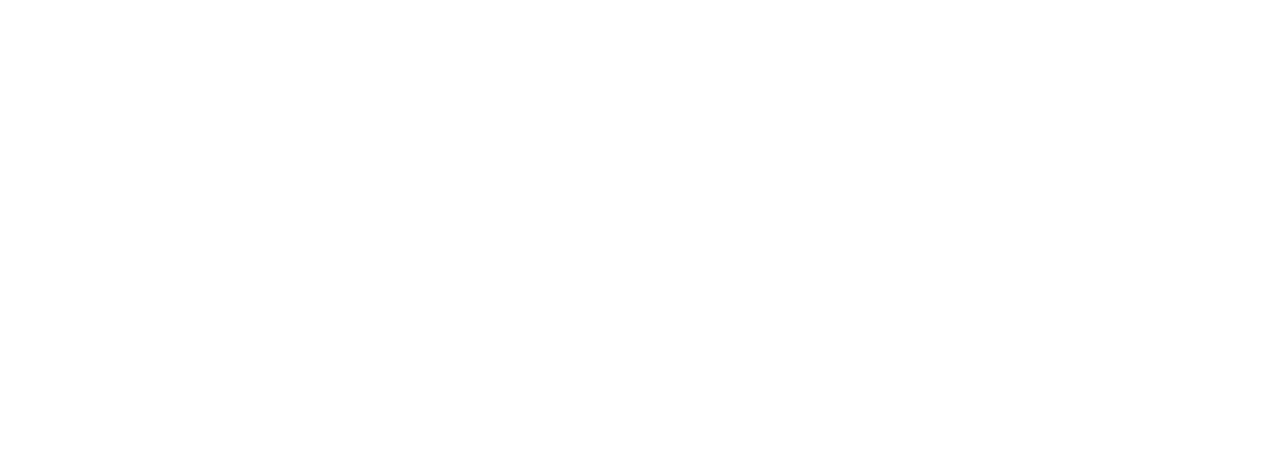
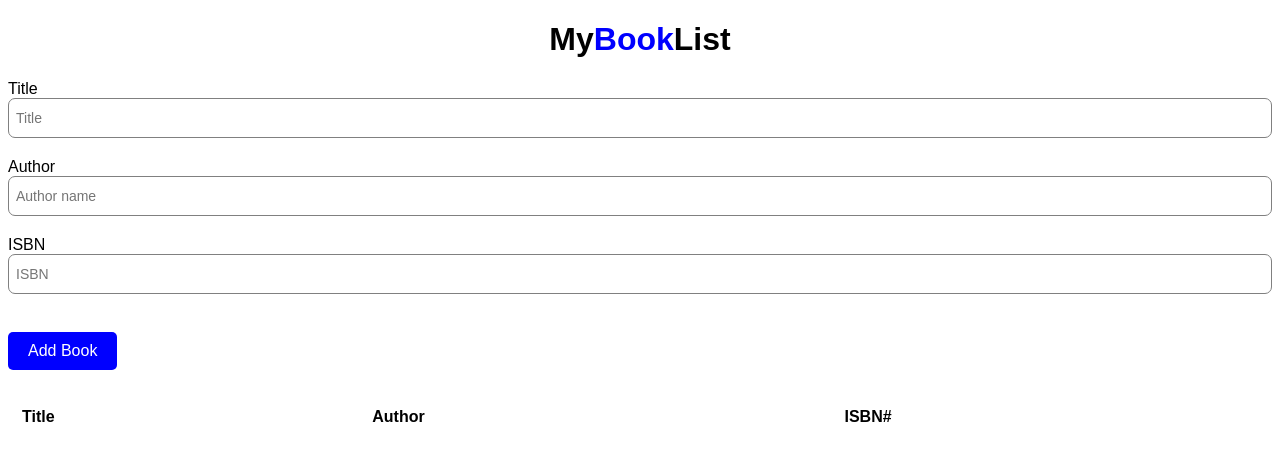
Before and after one commit to acciojob/book-list-Stakshi301, a website: page main.html in a window 1280 px wide. Drawn offline with Linux system fonts and the light colour scheme.

Commit message:
created a submission

```diff
--- a/main.html
+++ b/main.html
@@ -8,7 +8,31 @@
 
 <body>
 	<!-- the entire body must be written by student -->
-    <script type="text/javascript" src="./script.js">
+
+	<h1 class='heading'>My<span>Book</span>List</h1>
+	<form class='form-group'>
+		<label for='title'>Title</label>
+		<input id='title' type='text' placeholder='Title' />
+		<label for='author'>Author</label>
+		<input id='author' type='text' placeholder='Author name' />
+		<label for='isbn'>ISBN</label>
+		<input id='isbn' type='text' placeholder='ISBN' /> <br>  <br>
+		<button id='submit' type='submit'>Add Book</button>
+	</form>
+
+
+	<table class='table table-striped'>
+		<thead>
+			<tr>
+				<th>Title</th>
+				<th>Author</th>
+				<th>ISBN#</th>
+			</tr>
+		</thead>
+		<tbody id='book-list'></tbody>
+	</table>
+
+	<script type="text/javascript" src="./script.js">
 </script>
 
 </body>
--- a/script.js
+++ b/script.js
@@ -1 +1,28 @@
 //your JS code here. If required.
+ document.querySelector('.form-group').addEventListener('submit', (e) => {
+        e.preventDefault();
+        const book_list = document.getElementById('book-list');
+
+        const form = document.querySelector('.form-group');
+        const name = form.title.value;
+        const author = form.author.value;
+        const isbn = form.isbn.value;
+
+        const tr = document.createElement('tr');
+        const td1 = document.createElement('td');
+        td1.innerText = name;
+        const td2 = document.createElement('td');
+        td2.innerText = author;
+        const td3 = document.createElement('td');
+        td3.innerText = isbn;
+        const td4 = document.createElement('td');
+        td4.innerText = 'delete';
+        td4.classList.add('delete');
+        td4.onclick = () => {
+            td4.parentNode.remove();
+        }
+
+        tr.append(td1, td2, td3, td4);
+
+        book_list.append(tr);
+    });
--- a/styles.css
+++ b/styles.css
@@ -1 +1,53 @@
 /*  your css code here. If applicable */
+   * {
+        font-family: sans-serif;
+    }
+    .heading {
+        text-align: center;
+    }
+    .heading span {
+        color: blue;
+    }
+    .form-group {
+        width: 100%;
+    }
+    input {
+        width: 100%;
+        height: 40px;
+        margin-bottom: 20px;
+        padding: 7px;
+        border-radius: 7px;
+        outline: none;
+        border: 1px solid grey;
+        box-sizing: border-box;
+        font-size: 14px;
+    }
+
+    #submit {
+        padding: 10px 20px;
+        border: none;
+        background-color: blue;
+        color: #fff;
+        font-size: 16px;
+        border-radius: 5px;
+        transition: all 0.1s;
+    }
+    #submit:active {
+        scale: 0.9s;
+    }
+
+    .table {
+        width: 100%;
+        margin-top: 30px;
+        text-align: left;
+    }
+    th,td {
+        padding: 6px 12px;
+    }
+    #book-list > tr {
+        background-color: lightcyan;
+    }
+    .delete {
+        color: red;
+        cursor: pointer;
+    }
```
